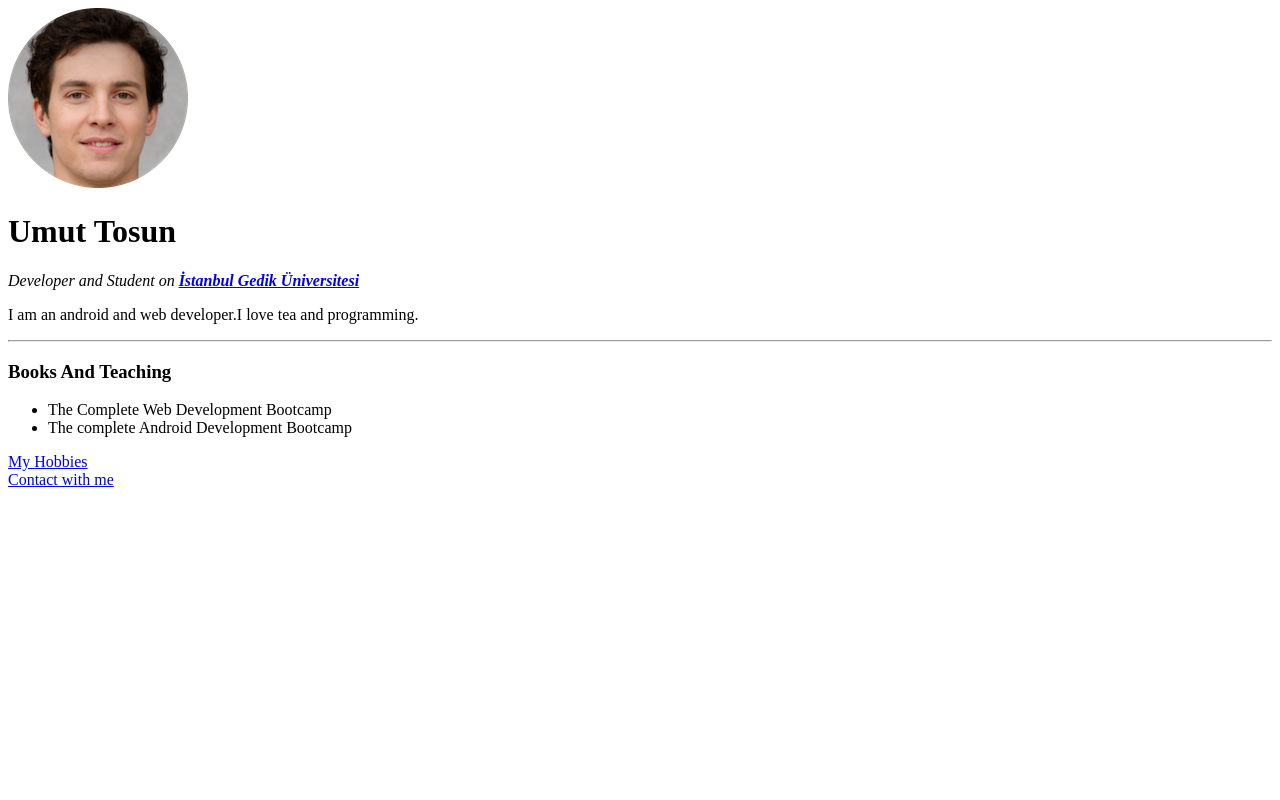
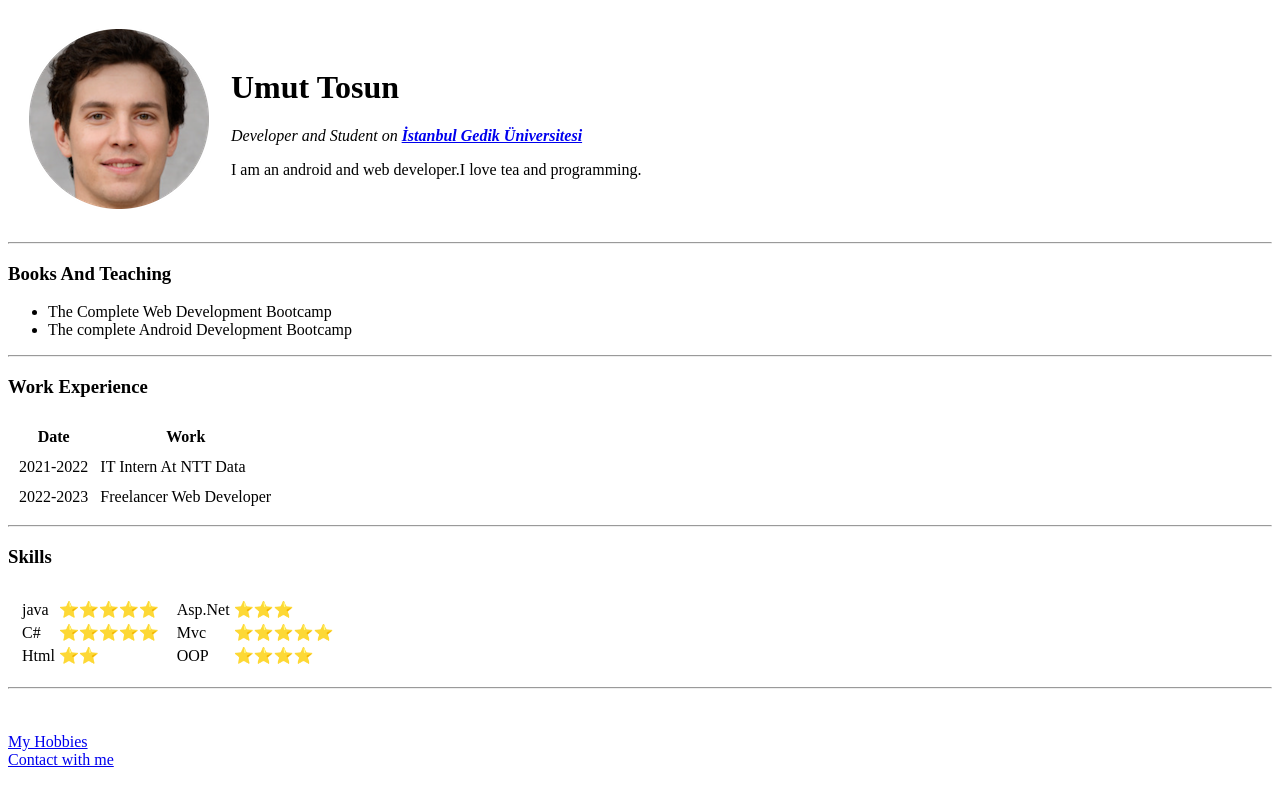
Before and after one commit to umuttosun23/Web-Development, a plain HTML site: page Personal Site/Index.html in a window 1280 px wide. Drawn offline with Linux system fonts and the light colour scheme.

Commit message:
Completed html tables and forms.

```diff
--- a/Personal Site/Index.html
+++ b/Personal Site/Index.html
@@ -1,24 +1,95 @@
 <!DOCTYPE html>
 <html lang="en">
+
 <head>
     <meta charset="UTF-8">
     <meta http-equiv="X-UA-Compatible" content="IE=edge">
     <meta name="viewport" content="width=device-width, initial-scale=1.0">
     <title>Document</title>
 </head>
+
 <body>
-    <img src="Images/umut.png" alt="umut profile picture">
-    <h1>Umut Tosun</h1>
-    <p><em>Developer and Student on <strong><a href="https://www.gedik.edu.tr/" target="_blank">İstanbul Gedik Üniversitesi</a></strong></em></p>
-    <p>I am an android and web developer.I love tea and programming.</p>
+    <table cellspacing="20">
+        <tr>
+            <td> <img src="Images/umut.png" alt="umut profile picture"></td>
+            <td>
+                <h1>Umut Tosun</h1>
+                <p><em>Developer and Student on <strong><a href="https://www.gedik.edu.tr/" target="_blank">İstanbul
+                                Gedik Üniversitesi</a></strong></em></p>
+                <p>I am an android and web developer.I love tea and programming.</p>
+            </td>
+        </tr>
+    </table>
+
     <hr>
     <h3>Books And Teaching</h3>
     <ul>
         <li>The Complete Web Development Bootcamp</li>
         <li>The complete Android Development Bootcamp</li>
     </ul>
+    <hr>
+    <h3>Work Experience</h3>
+    <table cellspacing="10">
+        <thead>
+            <tr>
+                <th>Date</th>
+                <th>Work</th>
+            </tr>
+        </thead>
+        <tbody>
+            <tr>
+                <td>2021-2022</td>
+                <td>IT Intern At NTT Data</td>
+            </tr>
+            <tr>
+                <td>2022-2023</td>
+                <td>Freelancer Web Developer</td>
+            </tr>
+        </tbody>
+    </table>
+    <hr>
+    <h3>Skills</h3>
+    <table cellspacing="10">
+        <tr>
+            <td>
+                <table>
+                    <tr>
+                        <td>java</td>
+                        <td>⭐⭐⭐⭐⭐</td>
+                    </tr>
+                    <tr>
+                        <td>C#</td>
+                        <td>⭐⭐⭐⭐⭐</td>
+                    </tr>
+                    <tr>
+                        <td>Html</td>
+                        <td>⭐⭐</td>
+                    </tr>
+                </table>
+            </td>
+            <td>
+                <table>
+                    <tr>
+                        <td>Asp.Net</td>
+                        <td>⭐⭐⭐</td>
+                    </tr>
+                    <tr>
+                        <td>Mvc</td>
+                        <td>⭐⭐⭐⭐⭐</td>
+                    </tr>
+                    <tr>
+                        <td>OOP</td>
+                        <td>⭐⭐⭐⭐</td>
+                    </tr>
+                </table>
+            </td>
+        </tr>
+    </table>
+    <hr>
+    <br><br>
     <a href="Hobbies.html" target="_blank">My Hobbies</a>
     <br>
     <a href="Contact.html" target="_blank">Contact with me</a>
 </body>
+
 </html>
```
Also changed, not shown: Personal Site/Contact.html (+12 -0 lines).
